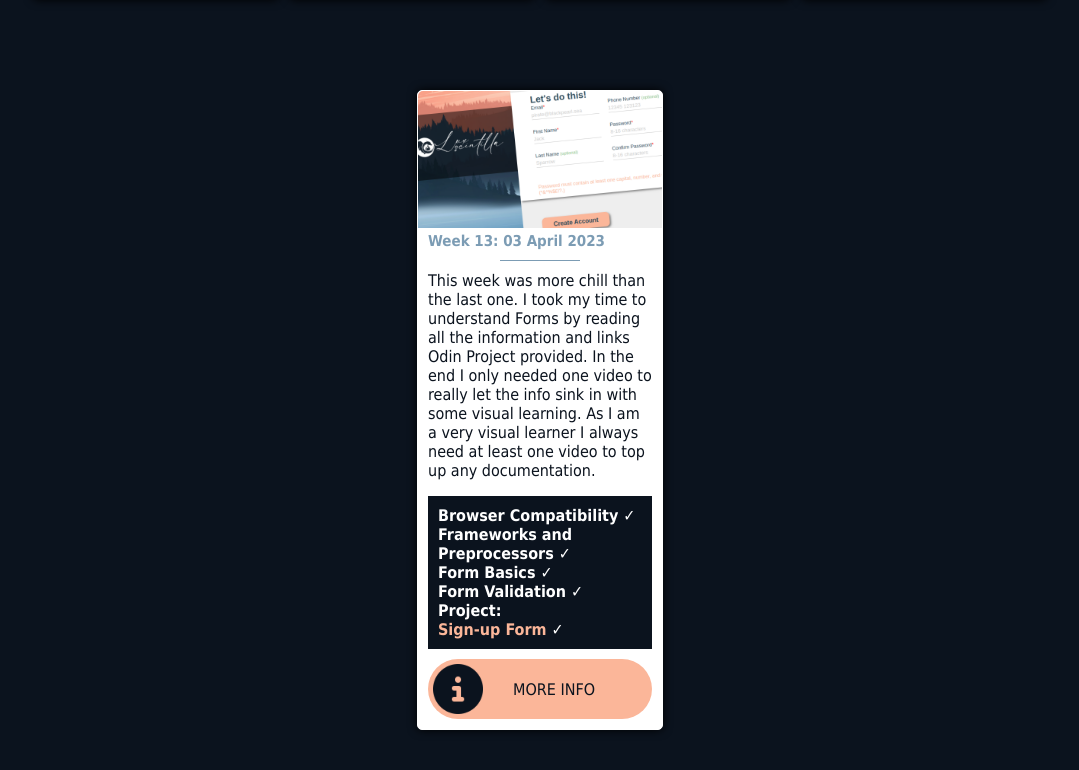
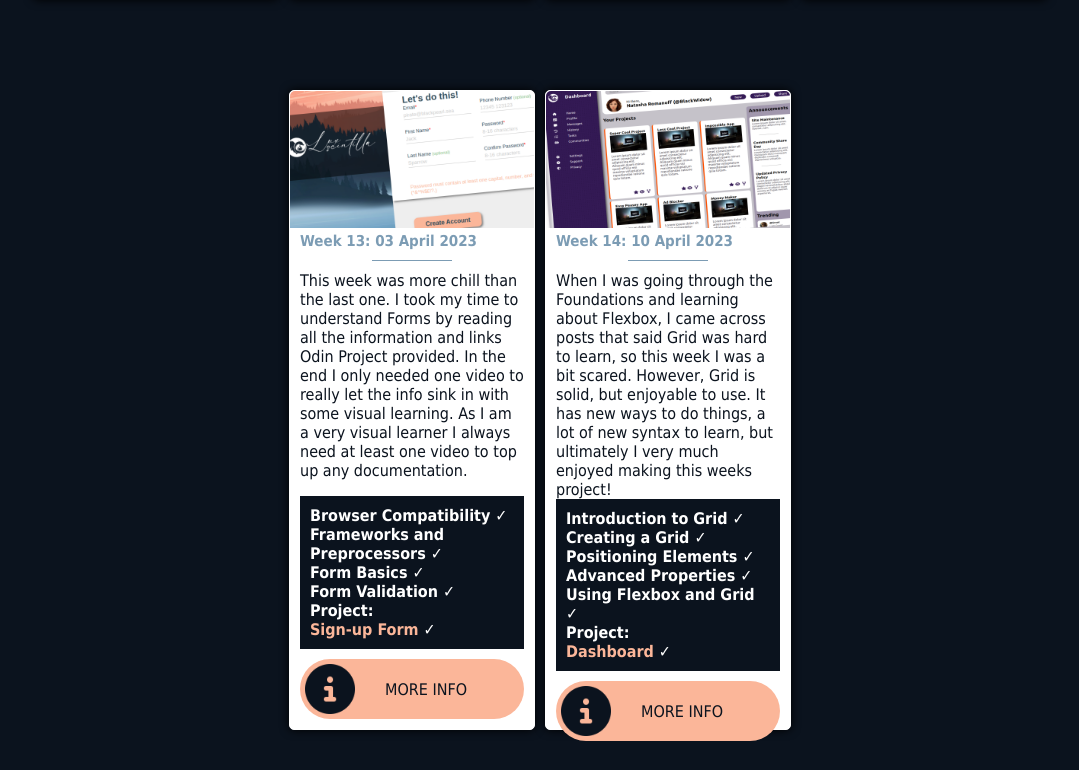
Before and after one commit to LuxScintilla/learning-blog, a plain HTML site: page blog.html in a window 1280 px wide. Shown: the part 2780-3550 px from the top of the page, without its empty margins (100-1179 px from the left). Drawn offline with Linux system fonts and the light colour scheme.

Commit message:
Add week 14

```diff
--- a/blog.html
+++ b/blog.html
@@ -977,6 +977,74 @@
 
 
 
+            <div class="scene">
+                <div class="card">
+                    <div class="card-face card-face-front">
+                    <div class="card-img">
+                        <img class="card-img" src="img/dashboard.png" alt="sign up form">
+                    </div>
+                    <div class="card-title">
+                        <h2>Week 14: 10 April 2023</h2>
+                        <hr class="hr-line">
+                    </div>
+                    <div class="card-body">
+                    <p class="para">
+                        When I was going through the Foundations and learning about Flexbox, I came across posts that said Grid was hard to learn, so this week I was a bit scared. However, Grid is solid, but enjoyable to use. It has new ways to do things, a lot of new syntax to learn, but ultimately I very much enjoyed making this weeks project!
+                        <br>
+                    </p>
+                    </div>
+                    <div class="completed">
+                    <p><strong>
+                        Introduction to Grid &#10003;<br>
+                        Creating a Grid &#10003;<br>
+                        Positioning Elements &#10003;<br>
+                        Advanced Properties &#10003;<br>
+                        Using Flexbox and Grid &#10003;<br>
+                        Project: <br>
+                        <a class="project-link" href="https://luxscintilla.github.io/odin-dashboard/">Dashboard</a> &#10003;<br>
+                        </strong>
+                    </p>
+                    </div>
+                    <div class="click-info">
+                        <img class="info-icon" src="img/circle-info.png" alt="info button">
+                        <p>MORE INFO</p>
+                    </div>
+                </div>
+
+                    <div class="card-face card-face-back">
+                    <div class="card-title-back">
+                        <h2>Links of the Week:</h2>
+                    </div>
+
+                    <div class="link-wrap">
+
+                        <div class="links">
+                        <img class="yt-icon" src="img/youtube-link.png" alt="info button">
+                        <a href="https://www.youtube.com/watch?v=0xMQfnTU6oo">Traversy Media: CSS Grid Crash Course</a>
+                        </div>
+
+                    <div class="links">
+                        <img class="yt-icon" src="img/youtube-link.png" alt="info button">
+                        <a href="https://www.youtube.com/watch?v=EiNiSFIPIQE&t=19s">Slaying the Dragon: Learn CSS Grid - A 13 Minute Deep Dive</a>
+                    </div>
+
+                    <div class="links">
+                        <img class="yt-icon" src="img/youtube-link.png" alt="info button">
+                        <a href="https://www.youtube.com/watch?v=qjJR3qYCd54">Kevin Powell: The magic of auto-fit and auto-fill</a>
+                    </div>
+
+                    <div class="links">
+                        <img class="yt-icon" src="img/youtube-link.png" alt="info button">
+                        <a href="https://www.youtube.com/watch?v=z2kuC7w9emE">Kevin powell: Easier layouts with these 3 Grid tips</a>
+                    </div>
+
+                    </div>
+                    </div>
+                </div>
+            </div>
+
+
+
         </div>
     </section>
 
```
Also changed, not shown: img/dashboard.png (added).
